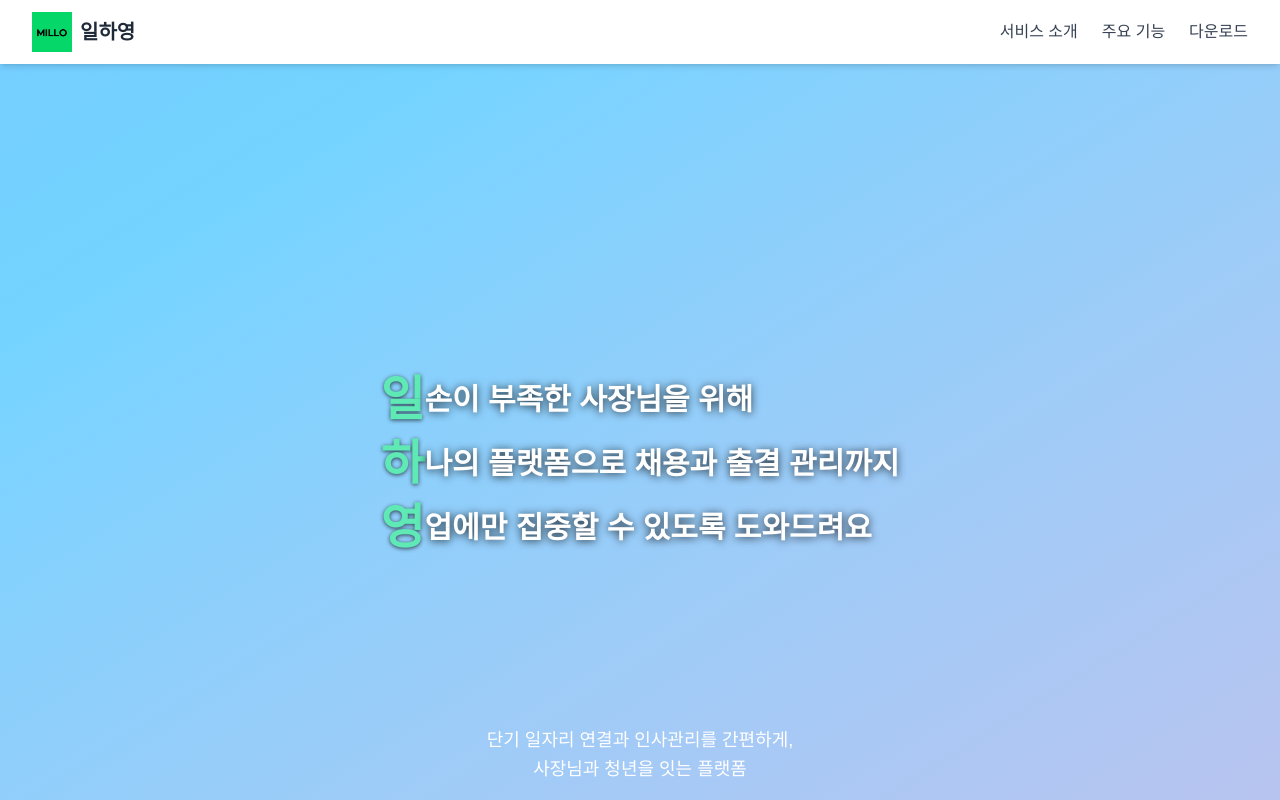
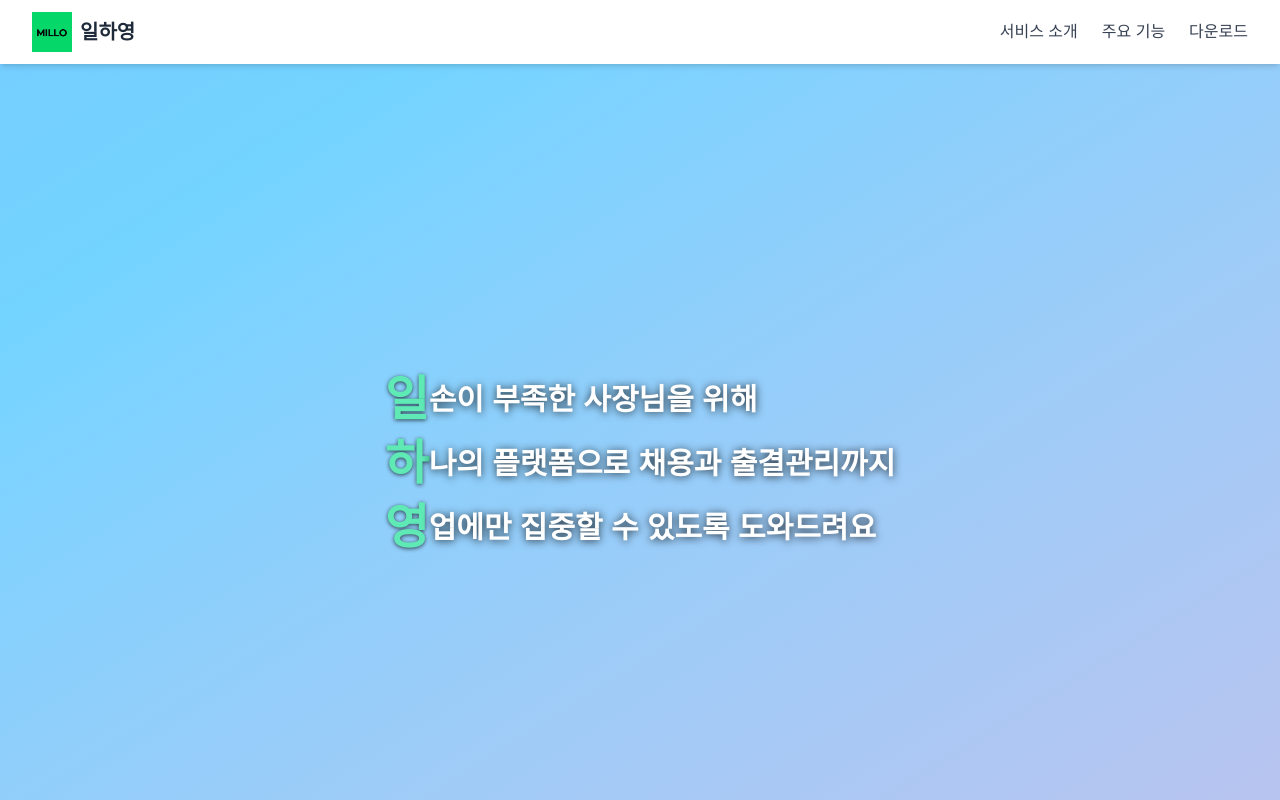
Before and after one commit to Leegiyeon/ilhayoung-web, a Next.js app: page / in a window 1280 px wide. Shown: the top 800 px of the page. Built offline with nearby package versions, Linux system fonts and the light colour scheme.

Commit message:
remove: 상세 설명 제거

```diff
--- a/src/sections/IntroSection.tsx
+++ b/src/sections/IntroSection.tsx
@@ -11,14 +11,13 @@ export default function IntroSection() {
       setTimeout(() => setShowLine([true, false, false]), 300),
       setTimeout(() => setShowLine([true, true, false]), 900),
       setTimeout(() => setShowLine([true, true, true]), 1500),
-      setTimeout(() => setShowDesc(true), 2300),
     ];
     return () => timers.forEach(clearTimeout);
   }, []);
 
   const lines = [
     { head: '일', text: '손이 부족한 사장님을 위해' },
-    { head: '하', text: '나의 플랫폼으로 채용과 출결 관리까지' },
+    { head: '하', text: '나의 플랫폼으로 채용과 출결관리까지' },
     { head: '영', text: '업에만 집중할 수 있도록 도와드려요' },
   ];
 
@@ -51,18 +50,6 @@ export default function IntroSection() {
           ))}
         </div>
       </div>
-
-      {/* 플랫폼 설명 문구: 위치 고정 */}
-      {showDesc && (
-        <p
-          className="absolute bottom-16 sm:bottom-20 left-1/2 transform -translate-x-1/2
-               text-sm sm:text-lg text-white font-medium text-center leading-relaxed
-               px-4 animate-fade-slide-up"
-        >
-          단기 일자리 연결과 인사관리를 간편하게,<br />
-          사장님과 청년을 잇는 플랫폼
-        </p>
-      )}
     </section>
   );
 }
```
